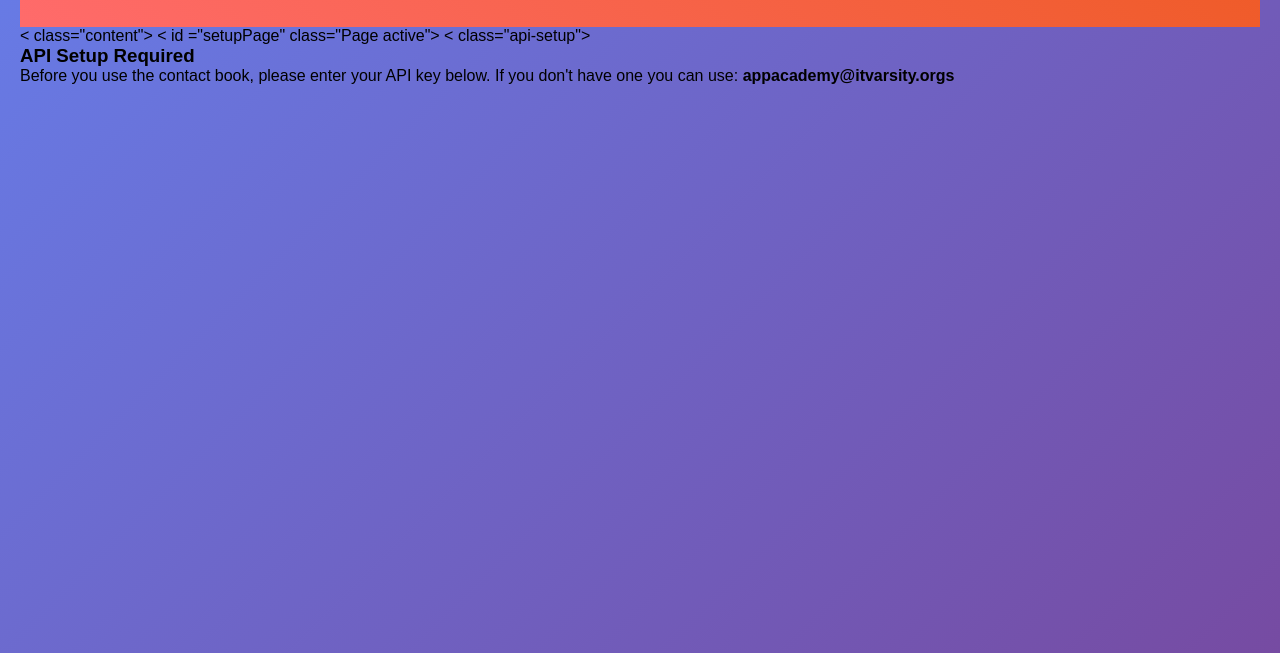
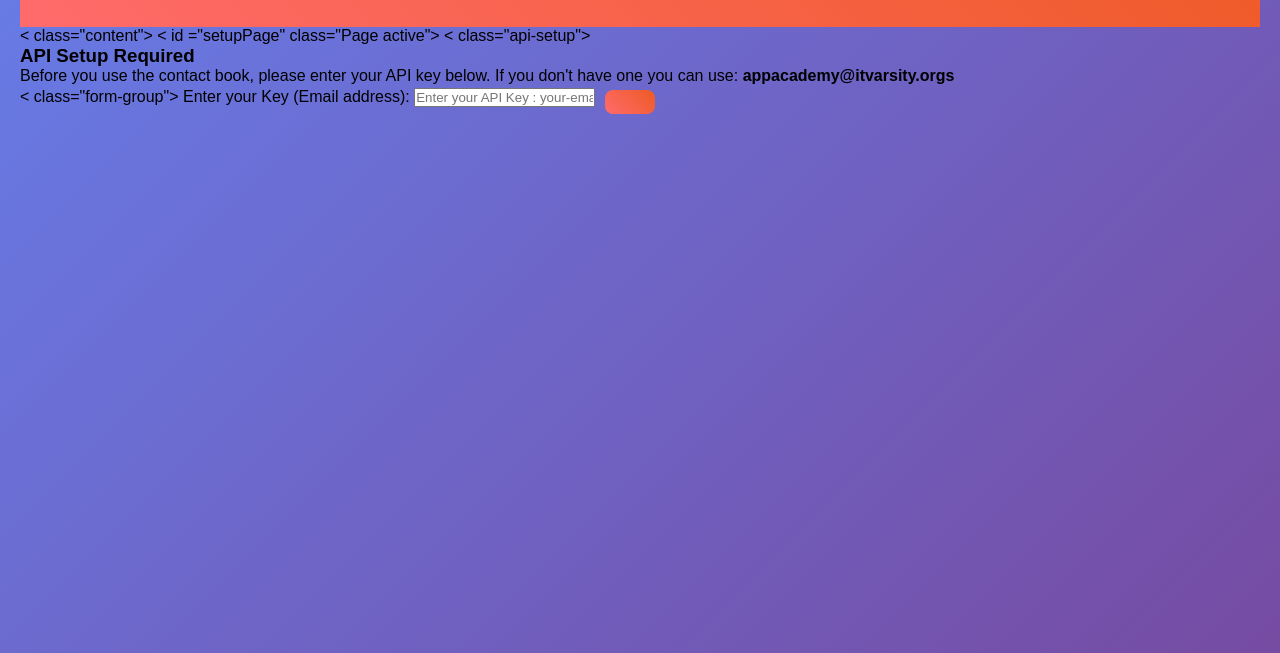
Before and after one commit to Thiyane24/Contact-book-IT-Varsity, a plain HTML site: page index.html in a window 1280 px wide. Shown: the part 147-800 px from the top of the page. Drawn offline with Linux system fonts and the light colour scheme.

Commit message:
Update index.html

```diff
--- a/index.html
+++ b/index.html
@@ -19,7 +19,13 @@
             <p>Before you use the contact book, please enter your API key below. If you don't have one you can use: <strong> appacademy@itvarsity.orgs </strong>
             </p>
             </div>
-
+           < class="form-group">
+               <label for="apiKeyInput">Enter your Key (Email address):</label>
+               <input type="email"  id="apiKeyInput" placeholder="Enter your API Key : your-email@gmail.com">
+               </div>
+<button class="btn" onclick="
+setupApiKey()"></button>
+           </div>
         </div>
     </div>
 </div>
```
